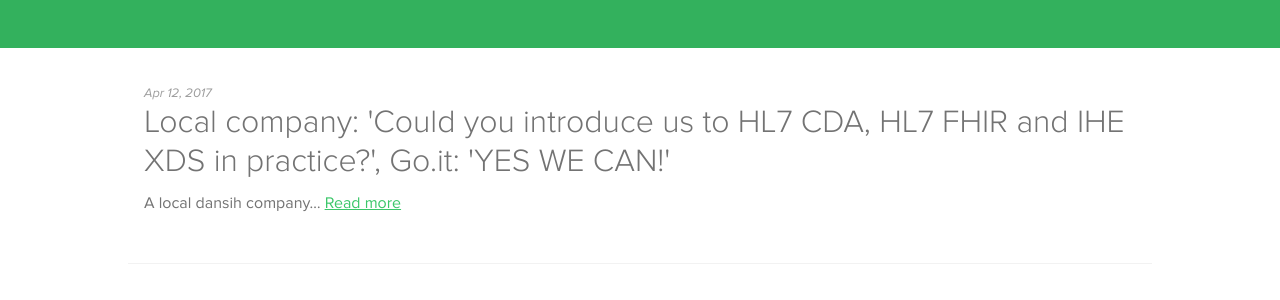
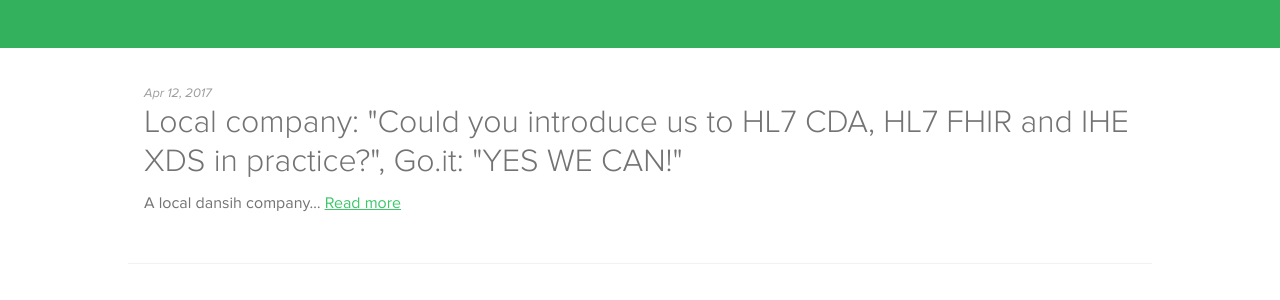
Before and after one commit to goimplementit/goimplementit.github.io, a Jekyll site: the page built from blog/index.html, in a window 1280 px wide. Shown: the part 545-845 px from the top of the page. Built offline with Jekyll 4.4.1, drawn with Linux system fonts in a browser that asks for light colours; some web fonts are replaced.

```diff
--- a/_posts/2017-02-12-hl7_cda_hl7_fhir_and_ihe_xds_in_practice.markdownhl7-cda-hl7-fhir-and-ihe-xds-in-practice.markdown
+++ b/_posts/2017-02-12-hl7_cda_hl7_fhir_and_ihe_xds_in_practice.markdownhl7-cda-hl7-fhir-and-ihe-xds-in-practice.markdown
@@ -1,6 +1,6 @@
 ---
 layout: post
-title:  "Local company: 'Could you introduce us to HL7 CDA, HL7 FHIR and IHE XDS in practice?', Go.it: 'YES WE CAN!'"
+title:  "Local company: \"Could you introduce us to HL7 CDA, HL7 FHIR and IHE XDS in practice?\", Go.it: \"YES WE CAN!\""
 permalink:  "hl7-cda-hl7-fhir-and-ihe-xds-in-practice"
 date:   2017-04-12 11:23:35 +0100
 categories: HL7, CDA, FHIR, XDS
```
